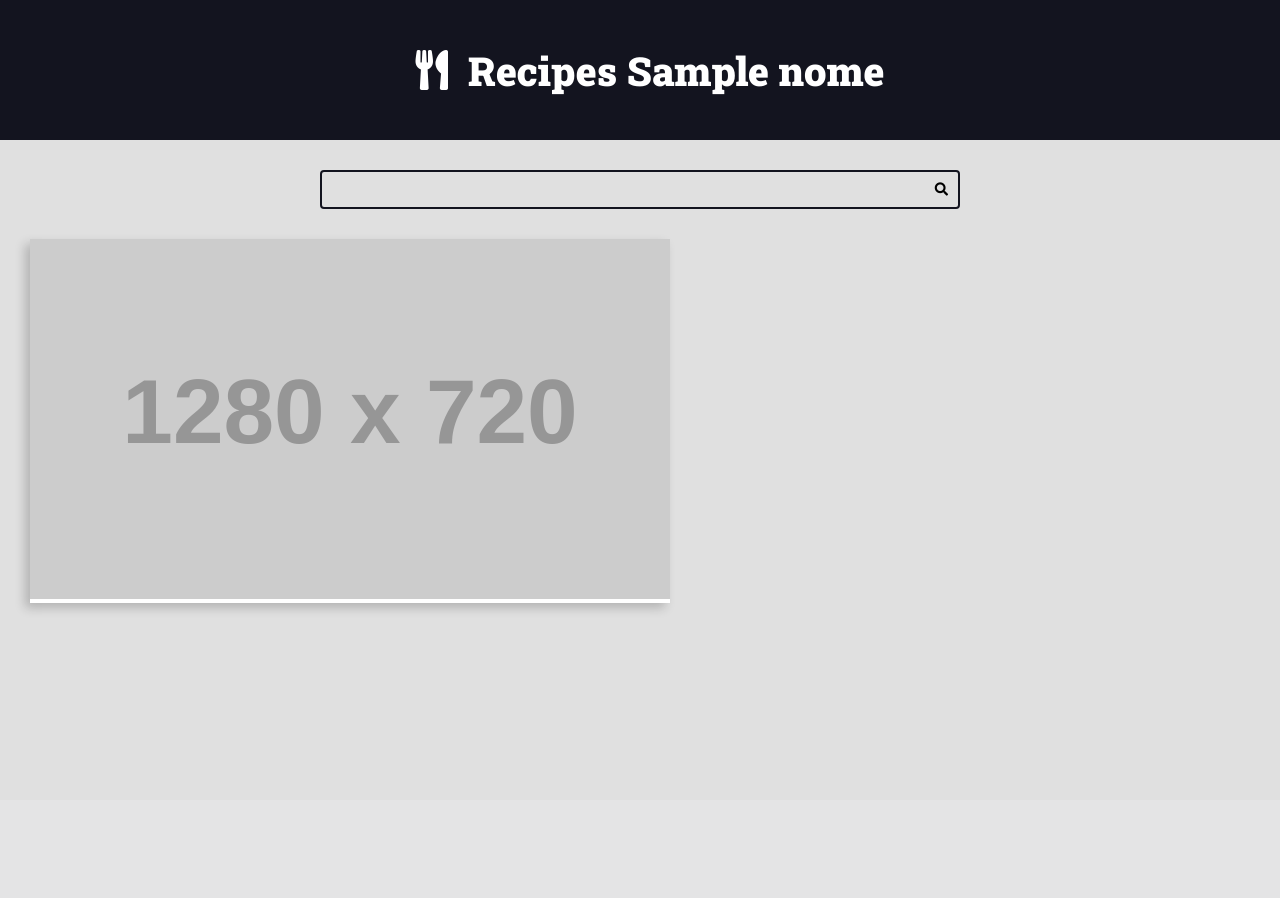
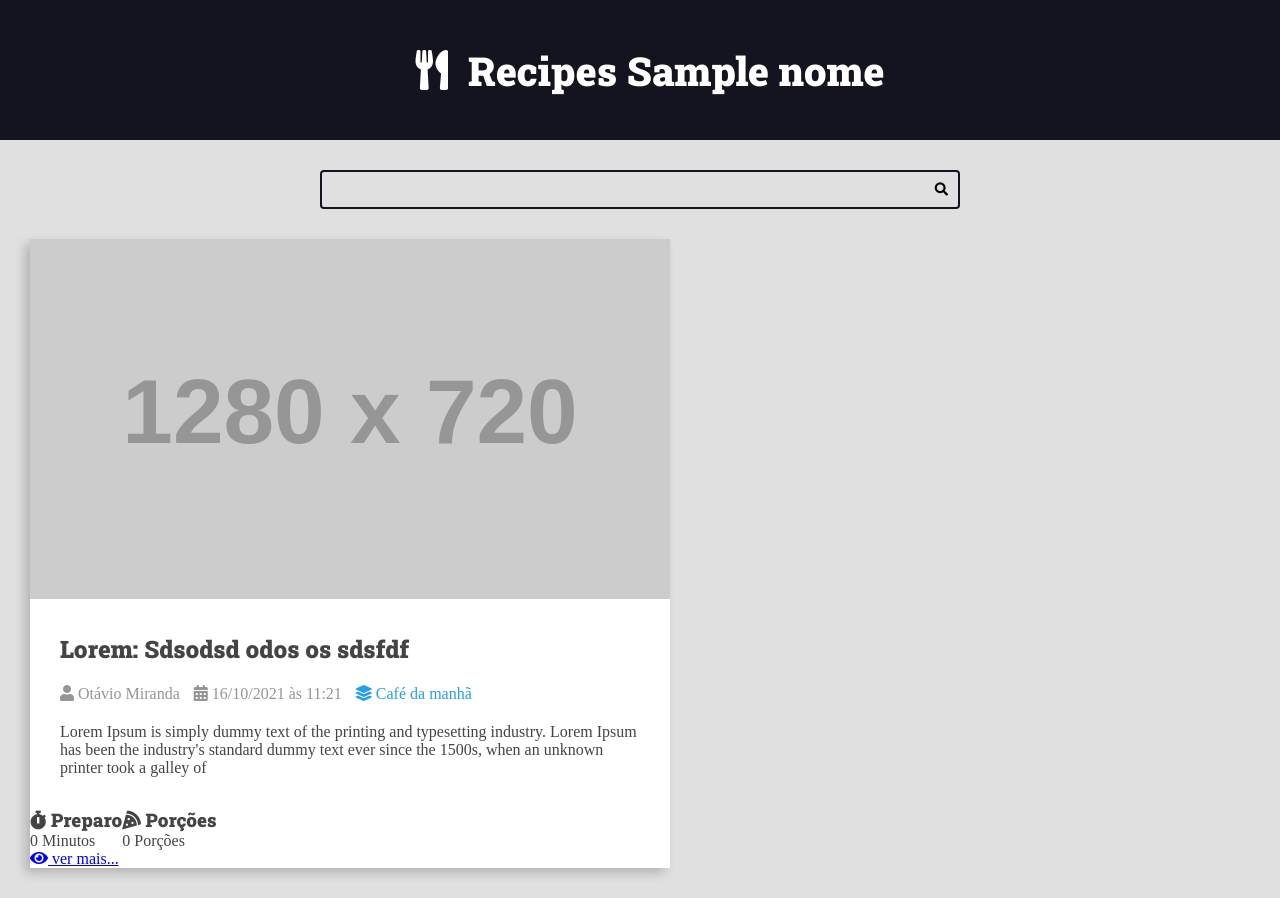
Before and after one commit to BrendaBevilaqua13/curso-django-projeto1, a Django app: template recipes/templates/recipes/pages/home.html in a window 1280 px wide. Before the commit the page ends 613 px from the top, so only its background shows below. Run offline with Django 4.2, Linux system fonts and the light colour scheme; the template is opened without the code that fills it: most values are stand-ins (such as "Sample title", 1, 10 or a date in 2020); grey boxes labelled with a size stand in for pictures from a placeholder-image service; some libraries are stand-ins or nearby versions.

Commit message:
adcionando elementos ao card de receita

```diff
--- a/recipes/templates/recipes/pages/home.html
+++ b/recipes/templates/recipes/pages/home.html
@@ -5,15 +5,63 @@
 {% include 'recipes/partials/search.html' %}
 
 <main class="main-content-container">
-<div class="main-content main-content-list container">
-    <div class="recipe recipe-list-item">
-        <div class="recipe-cover">
-            <img src="https://via.placeholder.com/1280x720.png" alt="">
+    <div class="main-content main-content-list container">
+        <div class="recipe recipe-list-item">
+            <div class="recipe-cover">
+                <img src="https://via.placeholder.com/1280x720.png" alt="">
+            </div>
+            <div class="recipe-title-container">
+                <h2 class="recipe-title">Lorem: Sdsodsd odos os sdsfdf</h2>
+            </div>
+
+            <div class="recipe-author">
+                    <span class="recipe-author-item">
+                        <i class="fas fa-user"></i>
+                        Otávio Miranda
+                    </span>
+                <span class="recipe-author-item">
+                        <i class="fas fa-calendar-alt"></i>
+                        16/10/2021 às 11:21
+                    </span>
+                <span class="recipe-author-item">
+                        <a href="/recipes/category/cafe-da-manha/">
+                            <i class="fas fa-layer-group"></i>
+                            <span>Café da manhã</span>
+                        </a>
+                    </span>
+            </div>
+            <div class="recipe-content">
+                <p>Lorem Ipsum is simply dummy text of the printing and
+                    typesetting industry. Lorem Ipsum has been the industry's standard dummy
+                    text ever since the 1500s, when an unknown printer took a galley of </p>
+            </div>
+            <div class="recipe-meta-container">
+                <div class="recipe-meta recipe-preparation">
+                    <h3 class="recipe-meta-title"><i class="fas fa-stopwatch"></i> Preparo</h3>
+                    <div class="recipe-meta-text">
+                        0 Minutos
+                    </div>
+                </div>
+                <div class="recipe-meta recipe-servings">
+                    <h3 class="recipe-meta-title"><i class="fas fa-pizza-slice"></i> Porções</h3>
+                    <div class="recipe-meta-text">
+                        0 Porções
+                    </div>
+                </div>
+            </div>
+
+            <footer class="recipe-footer">
+                <a class="recipe-read-more button button-dark button-full-width" href="/recipes/3/">
+                    <i class="fas fa-eye"></i>
+                    <span>ver mais...</span>
+                </a>
+            </footer>
+
         </div>
 
     </div>
 
-</div>
+    </div>
 
 </main>
 
--- a/recipes/templates/recipes/partials/head.html
+++ b/recipes/templates/recipes/partials/head.html
@@ -74,6 +74,7 @@
         font-size: 1.6rem;
         font-family: (--font-primary);
         background: var(--color-gray-1);
+        color: var(--color-dark-text);
         }
         h1,h2,h3,h4,h5,h6{
         font-family: var(--font-headings);
@@ -172,7 +173,43 @@
 
         .recipe-list-item:hover{
         transform: scale(1.02);
+        box-shadow: -8px 8px 18px rgba(0,0,0,.25);
         }
+
+        .recipe-title-container{
+        padding: var(--spacing-gutter-medium);
+        padding-bottom: 2rem;
+        }
+
+        .recipe-author{
+        padding: 0 var(--spacing-gutter-medium);
+        }
+
+        .recipe-content{
+        padding: var(--spacing-gutter-medium);
+        padding-top: 2rem;
+        }
+
+        .recipe-author-item{
+        color: var(--color-gray-4);
+        margin-right: 1rem;
+        }
+
+        .recipe-author a{
+        color: var(--color-primary);
+        text-decoration: none;
+        transition: all 300ms ease-in-out;
+        }
+        .recipe-author a:hover{
+        color: var(--color-primary-dark);
+        }
+
+        .recipe-meta-container{
+        display: flex;
+        flex-flow: row wrap;
+
+        }
+
 
 
 
```
